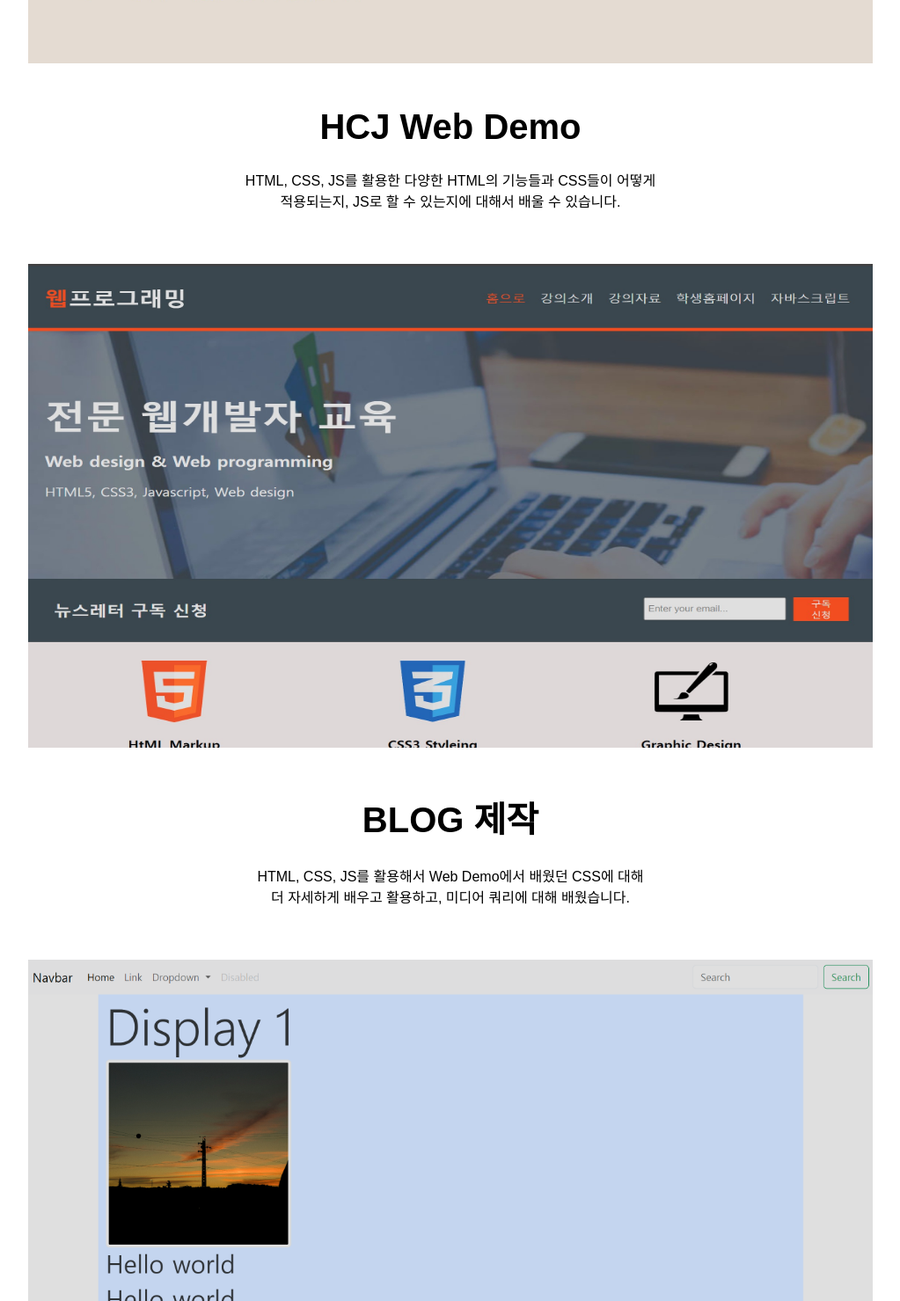
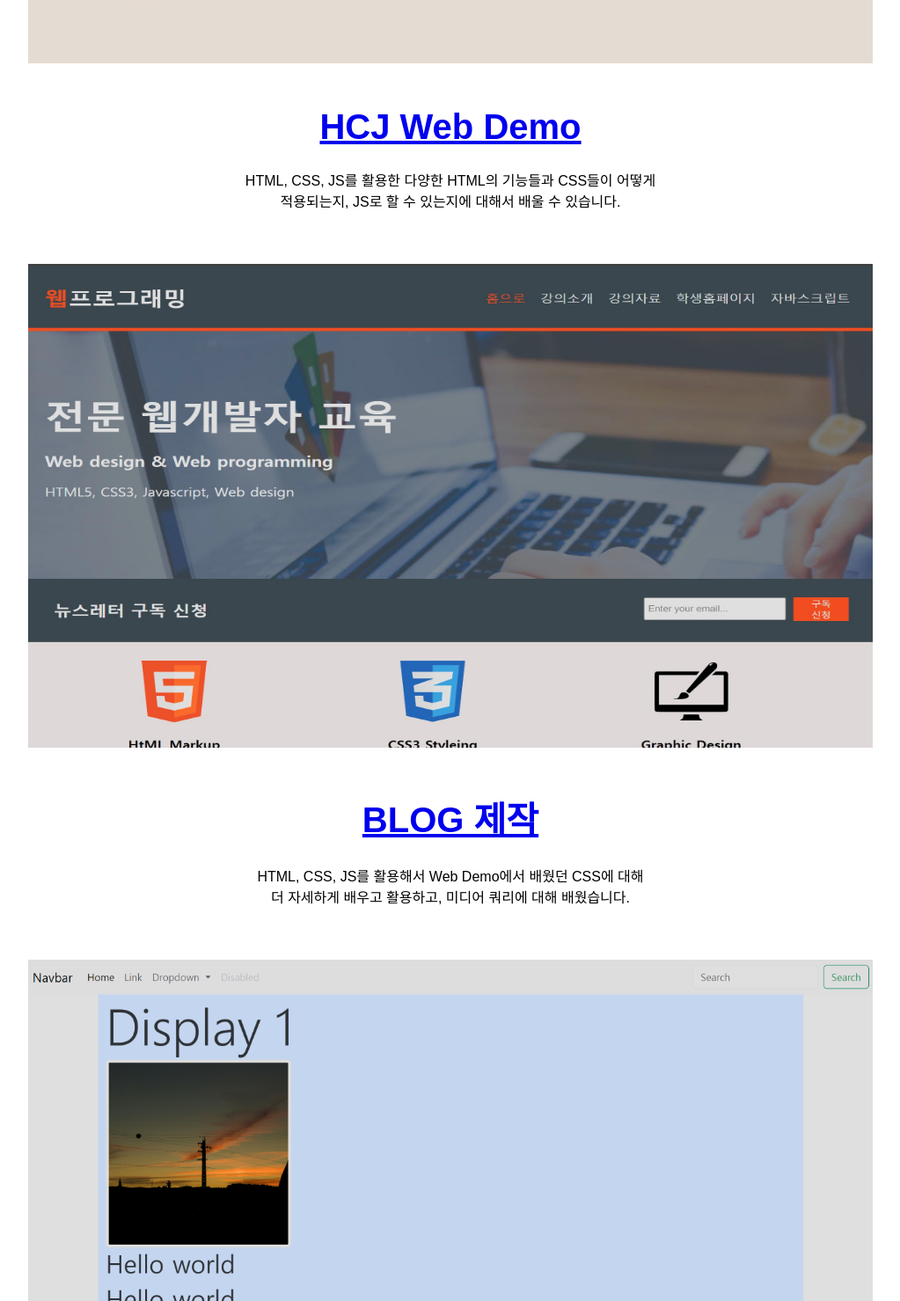
Before and after one commit to hybinn/Portfolio, a website: page project.html in a window 1280 px wide. Shown: the part 790-2269 px from the top of the page at 88% size, without its empty margins (128-1151 px from the left). Drawn offline with Linux system fonts and the light colour scheme.

Commit message:
Update project.html

```diff
--- a/project.html
+++ b/project.html
@@ -51,13 +51,13 @@
       <div class="img-box">
         <img src="../img/web1.jpg" class="web">
       </div>
-      <h1>HCJ Web Demo</h1>
+      <a href="https://hcj1.netlify.app/"><h1>HCJ Web Demo</h1></a>
       <p>HTML, CSS, JS를 활용한 다양한 HTML의 기능들과 CSS들이 어떻게 <br>적용되는지, JS로 할 수 있는지에 대해서 배울 수 있습니다.</p>
 
       <div class="img-box">
         <img src="../img/web2.jpg" class="web">
       </div>
-      <h1>BLOG 제작</h1>
+      <a href="https://blogerr.netlify.app/"><h1>BLOG 제작</h1></a>
       <p>HTML, CSS, JS를 활용해서 Web Demo에서 배웠던 CSS에 대해 <br>더 자세하게 배우고 활용하고, 미디어 쿼리에 대해 배웠습니다.</p>
 
       <div class="img-box">
```
